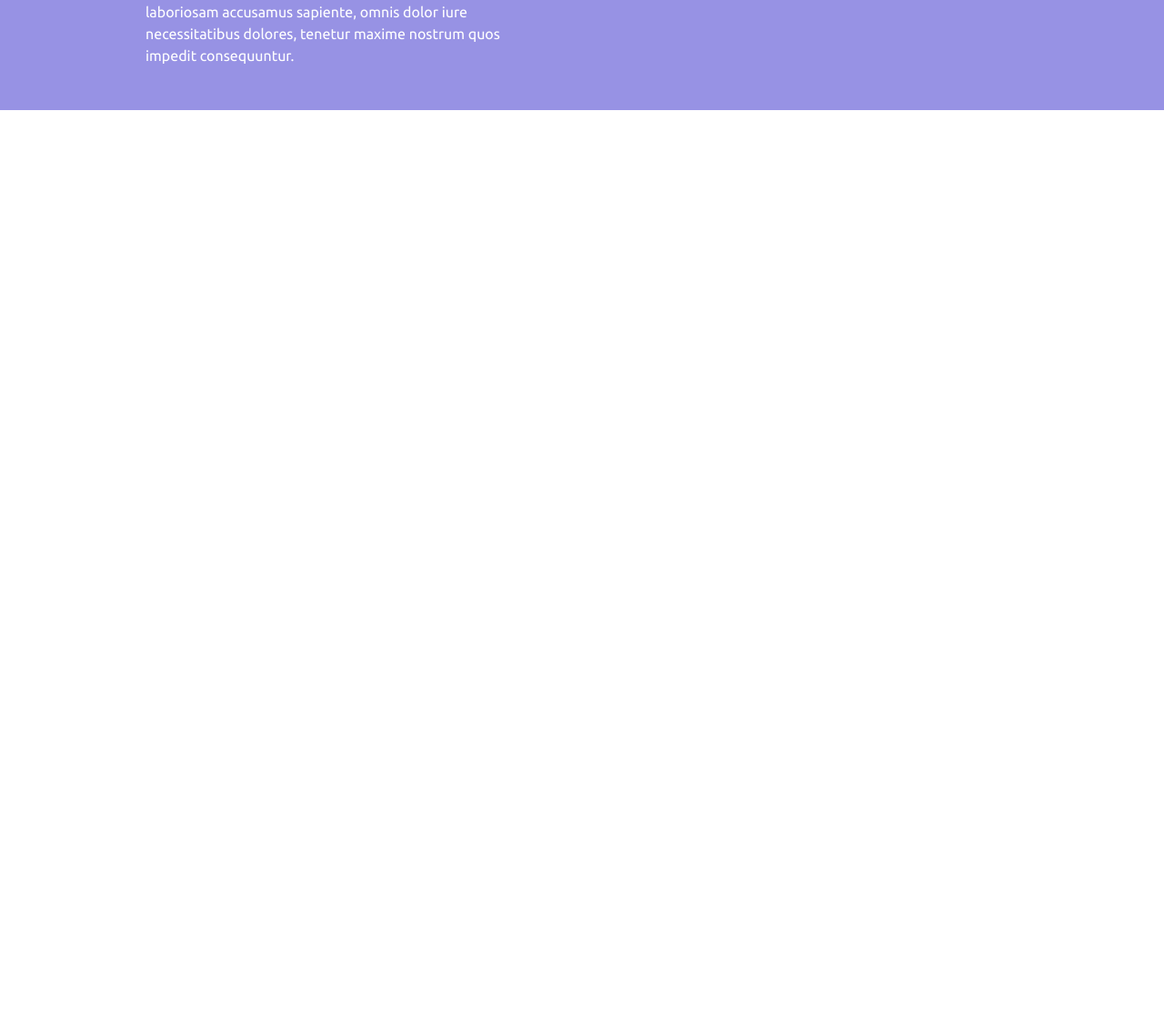
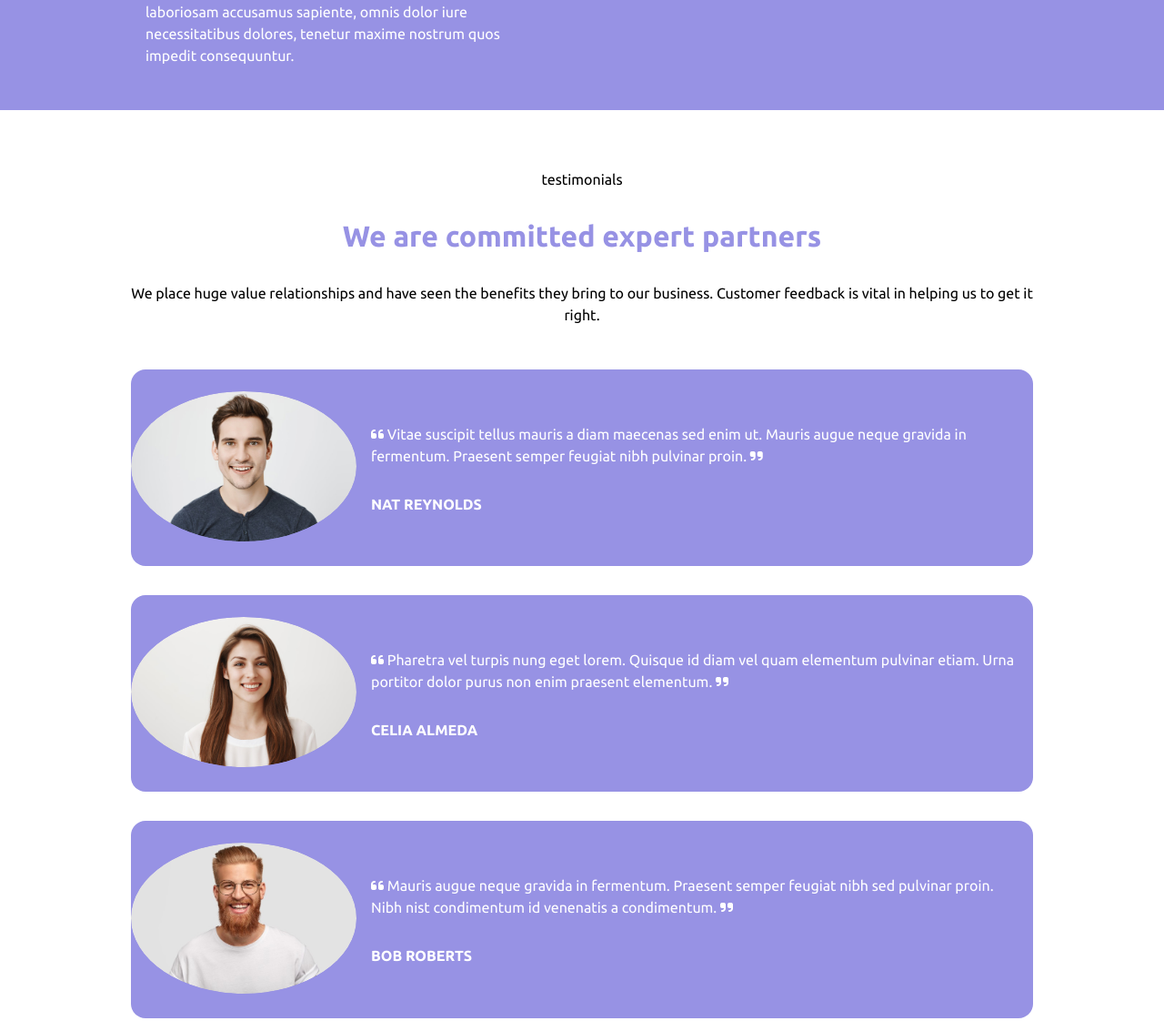
Before and after one commit to LucaRanieri96/htmlcss-responsive-layout, a plain HTML site: page index.html in a window 1280 px wide. Shown: the part 1568-2690 px from the top of the page at 91% size. Before the commit the page ends 1849 px from the top, so only its background shows below. Drawn offline with Linux system fonts and the light colour scheme.

Commit message:
Add testimonials details

```diff
--- a/assets/css/style.css
+++ b/assets/css/style.css
@@ -59,7 +59,36 @@ p {
 .whitecard {
     background-color: white;
     border-radius: 3rem;
+    margin: 2rem;
 }
+.purple {
+    font-size: 2rem;
+    color: var(--primary);
+}
+.purplecard {
+    background-color: var(--primary);
+    border-radius: 1rem;
+    padding: 1.5rem 0;
+    margin: 1rem;
+    display: flex;
+    align-items: center;
+    flex-direction: column;
+}
+.purplecard img {
+    border-radius: 50%;
+    width: 100%;
+    -webkit-mask-image: radial-gradient(circle at center, black 0, black 49%, transparent 50%);
+    mask-image: radial-gradient(circle at center, rgb(0, 0, 0) 0, black 100%, transparent 100%);
+}
+.purplecard p,
+.purplecard h4 {
+    color: white;
+    font-size: 1rem;
+    padding: 1rem;
+    text-align: center;
+}
+
+
 .row {
     display: flex;
     flex-wrap: wrap;
@@ -159,6 +188,9 @@ button {
 .text {
     padding: 2rem;
 }
+.margin2rem{
+    margin: 2rem 0;
+}
 
 .col_md_4 .text {
     text-align: center;
@@ -215,7 +247,13 @@ button {
 
 /* Media */
 @media screen and (min-width: 768px) {
-
+    .purplecard {
+        flex-direction: row;
+    }
+    .purplecard p,
+    .purplecard h4 {
+        text-align: left;
+    }
     .col_md_1 {
         width: calc(100% / 12 * 1);
     }
--- a/index.html
+++ b/index.html
@@ -98,12 +98,12 @@
                         <div class="whitecard padding2rem">
                             <img src="./assets/img/planning2.png" alt="">
                             <div>
-                                <h3 class="align-center">App Development</h3>
-                                <p class="align-center">Develop an on-demand app for your delivery business to reach your targeted customers without any interruption.</p>
+                                <h3 class="align-center margin2rem ">App Development</h3>
+                                <p class="align-center margin2rem">Develop an on-demand app for your delivery business to reach your targeted customers without any interruption.</p>
+                            </div>
+                        </div>
 
-                            </div>
 
-                        </div>
                     </div>
                 </div>
             </section>
@@ -112,11 +112,37 @@
                 <div class="container">
                     <div class="row">
                         <div class="col_12">
-                            <h3></h3>
+                            <p class="align-center margin2rem">testimonials</p>
+                            <h2 class="align-center margin2rem purple">We are committed expert partners</h2>
+                            <p class="align-center margin2rem">We place huge value relationships and have seen the benefits they bring to our business. Customer feedback is vital in helping us to get it right.</p>
                         </div>
-                        <div class="col_12"></div>
-                        <div class="col_12"></div>
-                        <div class="col_12"></div>
+                        <div class="col_12 purplecard">
+                            <div class="col_12 col_md_3">
+                                <img src="./assets/img/testimonial1.jpg" alt="">
+                            </div>
+                            <div class="col_12 col_md_9">
+                                <p><i class="fa-solid fa-quote-left"></i> Vitae suscipit tellus mauris a diam maecenas sed enim ut. Mauris augue neque gravida in fermentum. Praesent semper feugiat nibh pulvinar proin. <i class="fa-solid fa-quote-right"></i></p>
+                                <h4>NAT REYNOLDS</h4>
+                            </div>
+                        </div>
+                        <div class="col_12 purplecard">
+                            <div class="col_12 col_md_3">
+                                <img src="./assets/img/testimonial2.jpg" alt="">
+                            </div>
+                            <div class="col_12 col_md_9">
+                                <p><i class="fa-solid fa-quote-left"></i> Pharetra vel turpis nung eget lorem. Quisque id diam vel quam elementum pulvinar etiam. Urna portitor dolor purus non enim praesent elementum. <i class="fa-solid fa-quote-right"></i></p>
+                                <h4>CELIA ALMEDA</h4>
+                            </div>
+                        </div>
+                        <div class="col_12 purplecard">
+                            <div class="col_12 col_md_3">
+                                <img src="./assets/img/testimonial3.jpg" alt="">
+                            </div>
+                            <div class="col_12 col_md_9">
+                                <p><i class="fa-solid fa-quote-left"></i> Mauris augue neque gravida in fermentum. Praesent semper feugiat nibh sed pulvinar proin. Nibh nist condimentum id venenatis a condimentum. <i class="fa-solid fa-quote-right"></i></p>
+                                <h4>BOB ROBERTS</h4>
+                            </div>
+                        </div>
                     </div>
 
                 </div>
```
